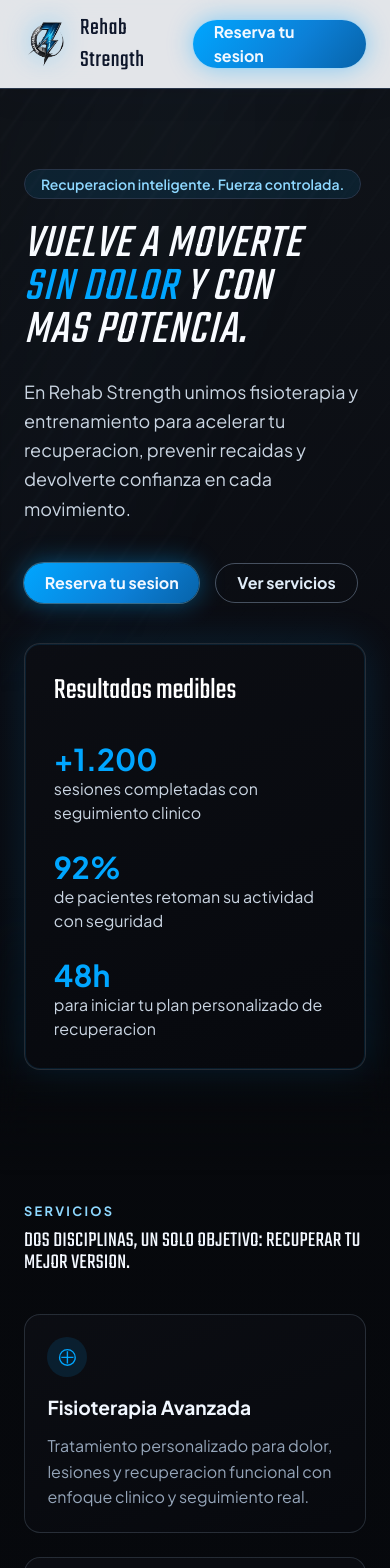
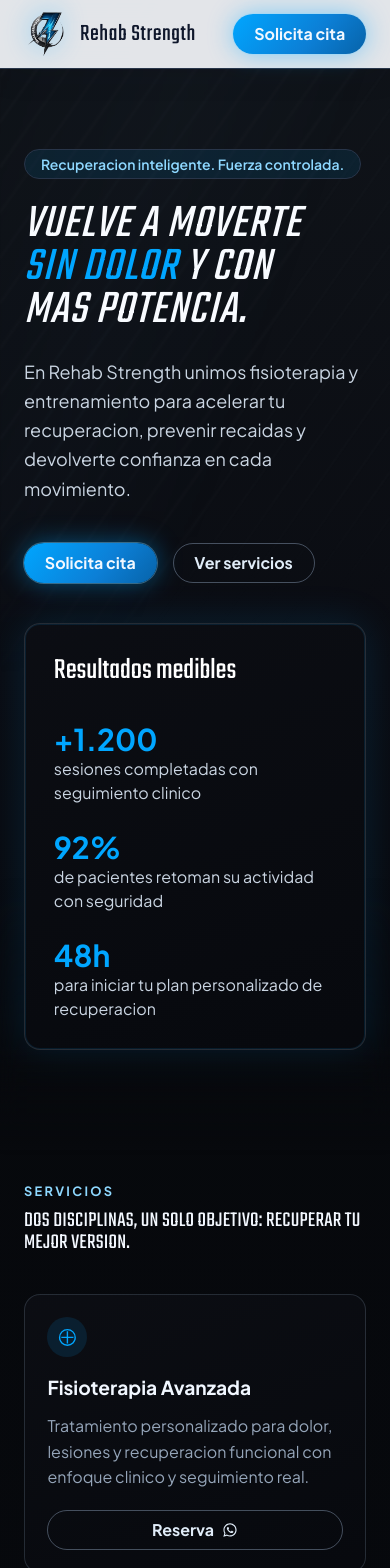
Before and after one commit to MariaVillascusa/rehab-web, a Next.js app: page / in a window 390 px wide. Shown: the top 1568 px of the page. Built offline with nearby package versions, Linux system fonts and the light colour scheme; no server answers.

Commit message:
feat(ui): replace booking form with WhatsApp service CTAs

```diff
--- a/src/app/page.tsx
+++ b/src/app/page.tsx
@@ -1,22 +1,61 @@
 import type { Metadata } from "next";
-import { BookingForm } from "@/components/booking-form";
 import { Logo } from "@/components/logo";
+
+const WHATSAPP_PHONES = {
+  physio: "34600123456",
+  training: "34600123457",
+} as const;
+
+function buildWhatsAppLink(phone: string, message: string) {
+  return `https://wa.me/${phone}?text=${encodeURIComponent(message)}`;
+}
+
+function WhatsAppIcon() {
+  return (
+    <svg
+      aria-hidden="true"
+      viewBox="0 0 24 24"
+      className="h-4 w-4 shrink-0"
+      fill="currentColor"
+    >
+      <path d="M19.05 4.91A9.82 9.82 0 0 0 12.04 2C6.62 2 2.2 6.41 2.2 11.84c0 1.74.45 3.44 1.31 4.95L2 22l5.36-1.4a9.86 9.86 0 0 0 4.68 1.19h.01c5.42 0 9.84-4.41 9.84-9.84 0-2.63-1.02-5.11-2.84-7.04Zm-7.01 15.2h-.01a8.18 8.18 0 0 1-4.17-1.14l-.3-.18-3.18.83.85-3.1-.2-.32a8.14 8.14 0 0 1-1.25-4.35c0-4.51 3.67-8.18 8.19-8.18 2.18 0 4.24.84 5.78 2.4a8.11 8.11 0 0 1 2.39 5.79c0 4.51-3.68 8.19-8.1 8.19Zm4.49-6.13c-.24-.12-1.44-.71-1.66-.79-.22-.08-.38-.12-.54.12-.16.24-.62.79-.76.95-.14.16-.28.18-.52.06-.24-.12-1-.37-1.91-1.17-.7-.62-1.18-1.39-1.32-1.63-.14-.24-.02-.37.1-.49.11-.11.24-.28.36-.42.12-.14.16-.24.24-.4.08-.16.04-.3-.02-.42-.06-.12-.54-1.3-.74-1.78-.2-.47-.4-.41-.54-.42h-.46c-.16 0-.42.06-.64.3-.22.24-.84.82-.84 2s.86 2.32.98 2.48c.12.16 1.68 2.57 4.08 3.6.57.25 1.02.4 1.37.52.57.18 1.09.16 1.5.1.46-.07 1.44-.59 1.64-1.16.2-.57.2-1.06.14-1.16-.06-.1-.22-.16-.46-.28Z" />
+    </svg>
+  );
+}
 
 const services = [
   {
+    key: "physio",
     title: "Fisioterapia Avanzada",
     description:
       "Tratamiento personalizado para dolor, lesiones y recuperacion funcional con enfoque clinico y seguimiento real.",
+    ctaLabel: "Reserva",
+    whatsappHref: buildWhatsAppLink(
+      WHATSAPP_PHONES.physio,
+      "Hola, quiero reservar una cita de fisioterapia en Rehab Strength.",
+    ),
   },
   {
+    key: "training",
     title: "Entrenamiento Personalizado",
     description:
       "Programas de fuerza y movilidad adaptados a tu fase de recuperacion para volver a rendir con seguridad.",
+    ctaLabel: "Reserva",
+    whatsappHref: buildWhatsAppLink(
+      WHATSAPP_PHONES.training,
+      "Hola, quiero reservar una cita de entrenamiento personalizado en Rehab Strength.",
+    ),
   },
   {
+    key: "assessment",
     title: "Valoracion Integral",
     description:
       "Analisis biomecanico, historial y objetivos para crear un plan claro, medible y orientado a resultados.",
+    ctaLabel: "Reserva",
+    whatsappHref: buildWhatsAppLink(
+      WHATSAPP_PHONES.physio,
+      "Hola, quiero reservar una valoracion integral inicial en Rehab Strength.",
+    ),
   },
 ];
 
@@ -108,7 +147,7 @@ export default function Home() {
             </a>
           </div>
           <a href="#reserva" className="btn-primary hidden md:inline-flex">
-            Reserva tu sesion
+            Solicita cita
           </a>
         </nav>
       </header>
@@ -131,7 +170,7 @@ export default function Home() {
               </p>
               <div className="mt-10 flex flex-wrap gap-4">
                 <a href="#reserva" className="btn-primary">
-                  Reserva tu sesion
+                  Solicita cita
                 </a>
                 <a href="#servicios" className="btn-ghost">
                   Ver servicios
@@ -175,6 +214,15 @@ export default function Home() {
                 </span>
                 <h3>{service.title}</h3>
                 <p>{service.description}</p>
+                <a
+                  href={service.whatsappHref}
+                  target="_blank"
+                  rel="noreferrer"
+                  className="btn-ghost mt-5 w-full gap-2"
+                >
+                  {service.ctaLabel}
+                  <WhatsAppIcon />
+                </a>
               </article>
             ))}
           </div>
@@ -234,11 +282,49 @@ export default function Home() {
 
         <section id="reserva" className="section-wrap pb-20">
           <div className="section-heading">
-            <p className="eyebrow">Reserva</p>
-            <h2>Solicita tu cita y empieza tu recuperacion con un plan hecho para ti.</h2>
+            <p className="eyebrow">Reserva por WhatsApp</p>
+            <h2>Elige tu servicio y reserva de forma directa.</h2>
           </div>
-          <div className="mt-10 rounded-2xl border border-white/10 bg-[#07101b]/75 p-6 shadow-[0_0_60px_rgba(0,166,255,0.12)] md:p-10">
-            <BookingForm />
+          <div className="mt-10 grid gap-6 md:grid-cols-2">
+            <article className="rounded-2xl border border-white/10 bg-[#07101b]/75 p-6 shadow-[0_0_60px_rgba(0,166,255,0.12)] md:p-8">
+              <p className="eyebrow">Fisioterapia</p>
+              <h3 className="font-display text-3xl text-white">Reserva cita de fisioterapia</h3>
+              <p className="mt-4 text-slate-300">
+                Escríbenos para dolor, lesion, recuperacion funcional o valoracion inicial.
+              </p>
+              <a
+                href={buildWhatsAppLink(
+                  WHATSAPP_PHONES.physio,
+                  "Hola, quiero reservar una cita de fisioterapia en Rehab Strength.",
+                )}
+                target="_blank"
+                rel="noreferrer"
+                className="btn-primary mt-6 w-full gap-2 md:w-fit"
+              >
+                Reserva
+                <WhatsAppIcon />
+              </a>
+            </article>
+
+            <article className="rounded-2xl border border-white/10 bg-[#07101b]/75 p-6 shadow-[0_0_60px_rgba(0,166,255,0.12)] md:p-8">
+              <p className="eyebrow">Entrenamiento</p>
+              <h3 className="font-display text-3xl text-white">Reserva entrenamiento personalizado</h3>
+              <p className="mt-4 text-slate-300">
+                Contacta por WhatsApp para programas de fuerza, movilidad y readaptacion.
+              </p>
+              <a
+                href={buildWhatsAppLink(
+                  WHATSAPP_PHONES.training,
+                  "Hola, quiero reservar una cita de entrenamiento personalizado en Rehab Strength.",
+                )}
+                target="_blank"
+                rel="noreferrer"
+                className="btn-primary mt-6 w-full gap-2 md:w-fit"
+              >
+                Reserva
+                <WhatsAppIcon />
+              </a>
+            </article>
           </div>
         </section>
       </main>
```
